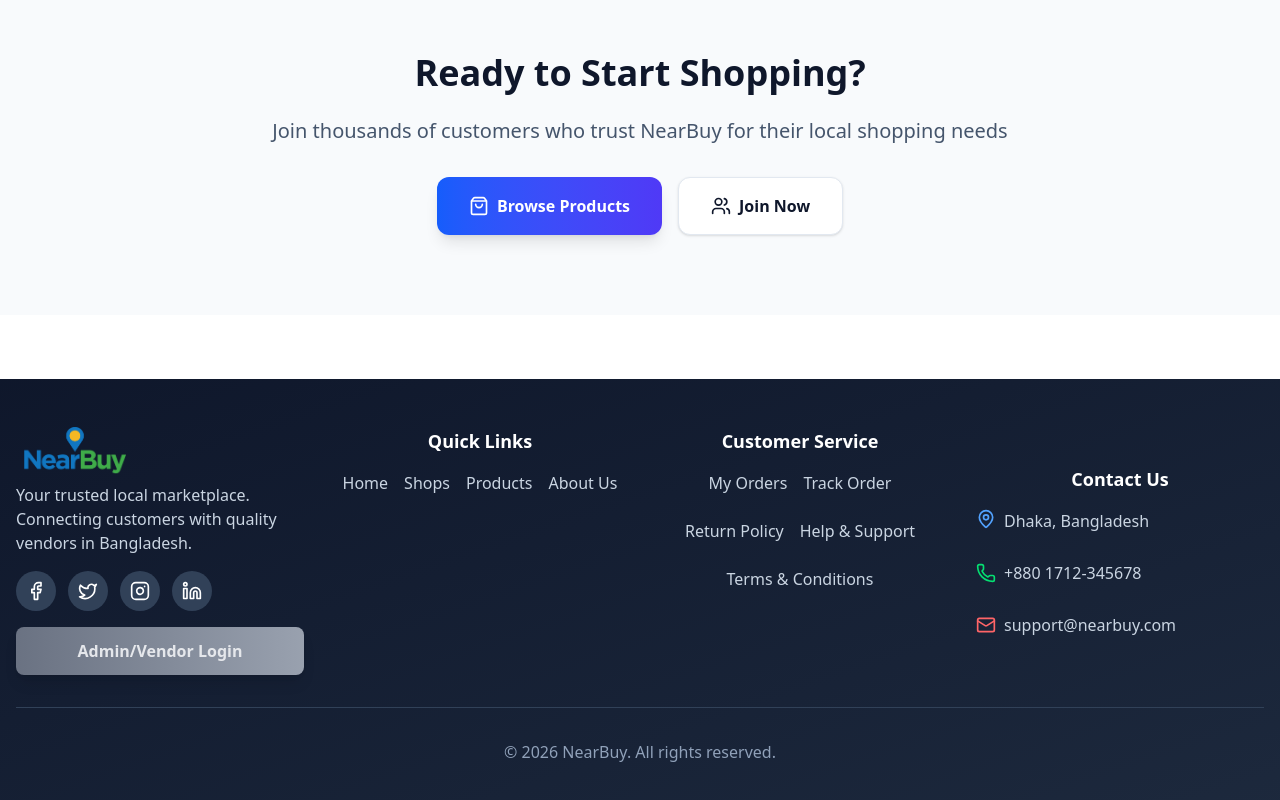
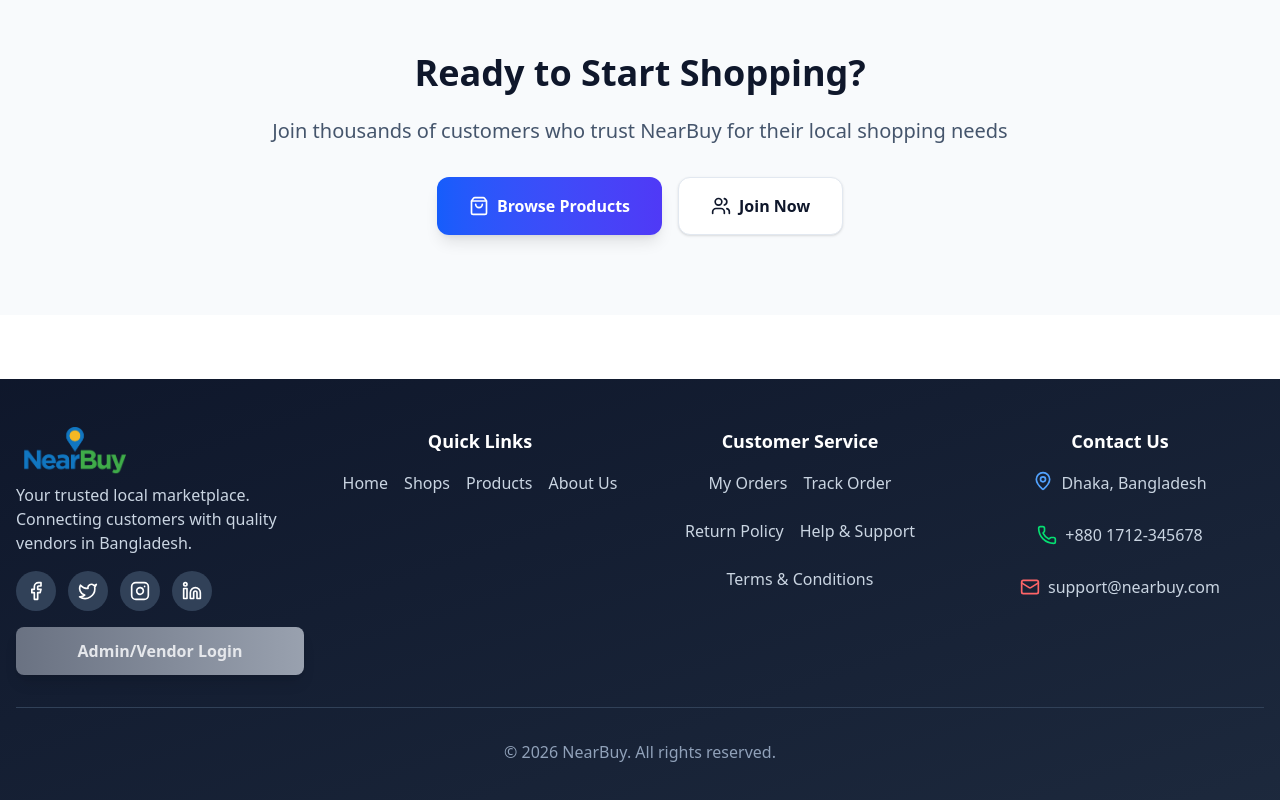
Before and after one commit to mustakinshvn/NearBuy, a React (Vite) app in the folder frontend/: page / in a window 1280 px wide. Shown: the part 3670-4470 px from the top of the page. Built offline with nearby package versions, Linux system fonts and the light colour scheme; no server answers.

Commit message:
refactor: Adjust layout for ContactInfo component to improve alignment

```diff
--- a/frontend/src/component/footerComponents/contactInfo.jsx
+++ b/frontend/src/component/footerComponents/contactInfo.jsx
@@ -1,9 +1,9 @@
 import { Mail, Phone, MapPin } from "lucide-react";
 const ContactInfo = () => {
   return (
-    <div className="flex flex-col items-center justify-center">
+    <div className="flex flex-col items-center ">
       <h4 className="text-lg font-bold mb-4">Contact Us</h4>
-      <ul className="space-y-3 flex  items-center  flex-wrap gap-4">
+      <ul className="space-y-3 flex  items-center justify-center  flex-wrap gap-4">
         <li className="flex items-start gap-2">
           <MapPin className="size-5 text-blue-400  " />
           <span className="text-slate-300">Dhaka, Bangladesh</span>
```
